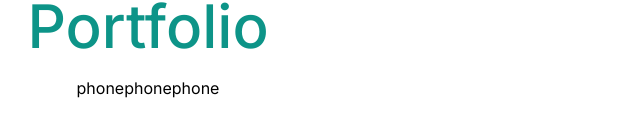
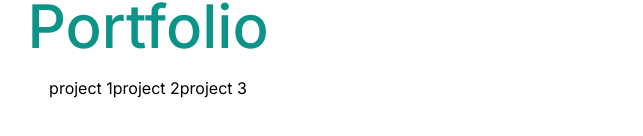
Before and after one commit to krutk/my-portfolio-v2, a Next.js app: page /portfolio in a window 1280 px wide. Shown: the part 164-300 px from the top of the page, without its empty margins (492-1135 px from the left). Built offline with nearby package versions, Linux system fonts and the light colour scheme.

Commit message:
deployment trigger

```diff
--- a/app/portfolio/page.js
+++ b/app/portfolio/page.js
@@ -25,9 +25,9 @@ const Portfolio = () => {
               Portfolio
             </h2>
             <div className="flex justify-center py-3 dark:text-gray-400">
-                <div className="relative">phone</div>
-                <div className="relative">phone</div>
-                <div className="relative">phone</div>
+                <div className="relative">project 1</div>
+                <div className="relative">project 2</div>
+                <div className="relative">project 3</div>
             </div>
           </div>
         </section>
```
